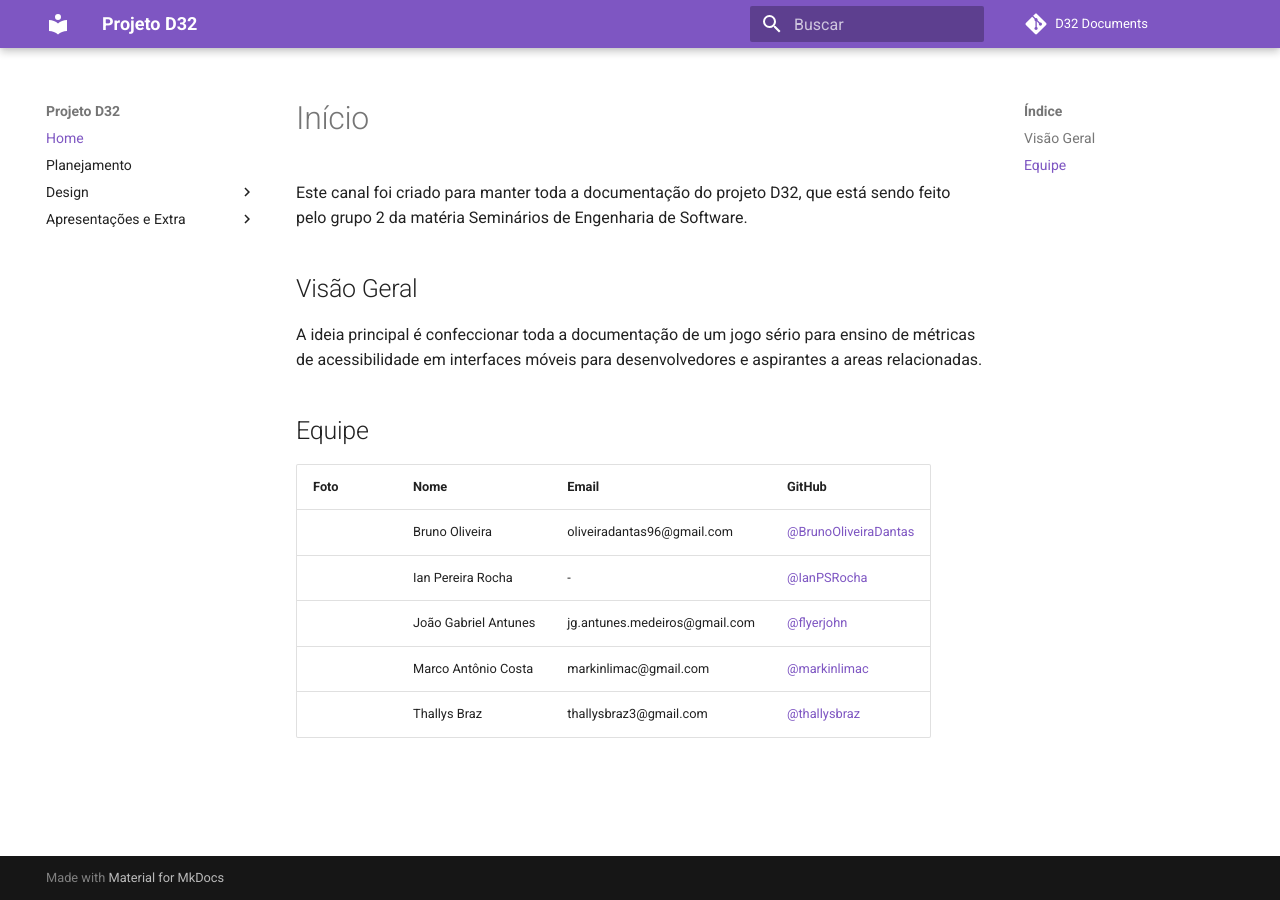
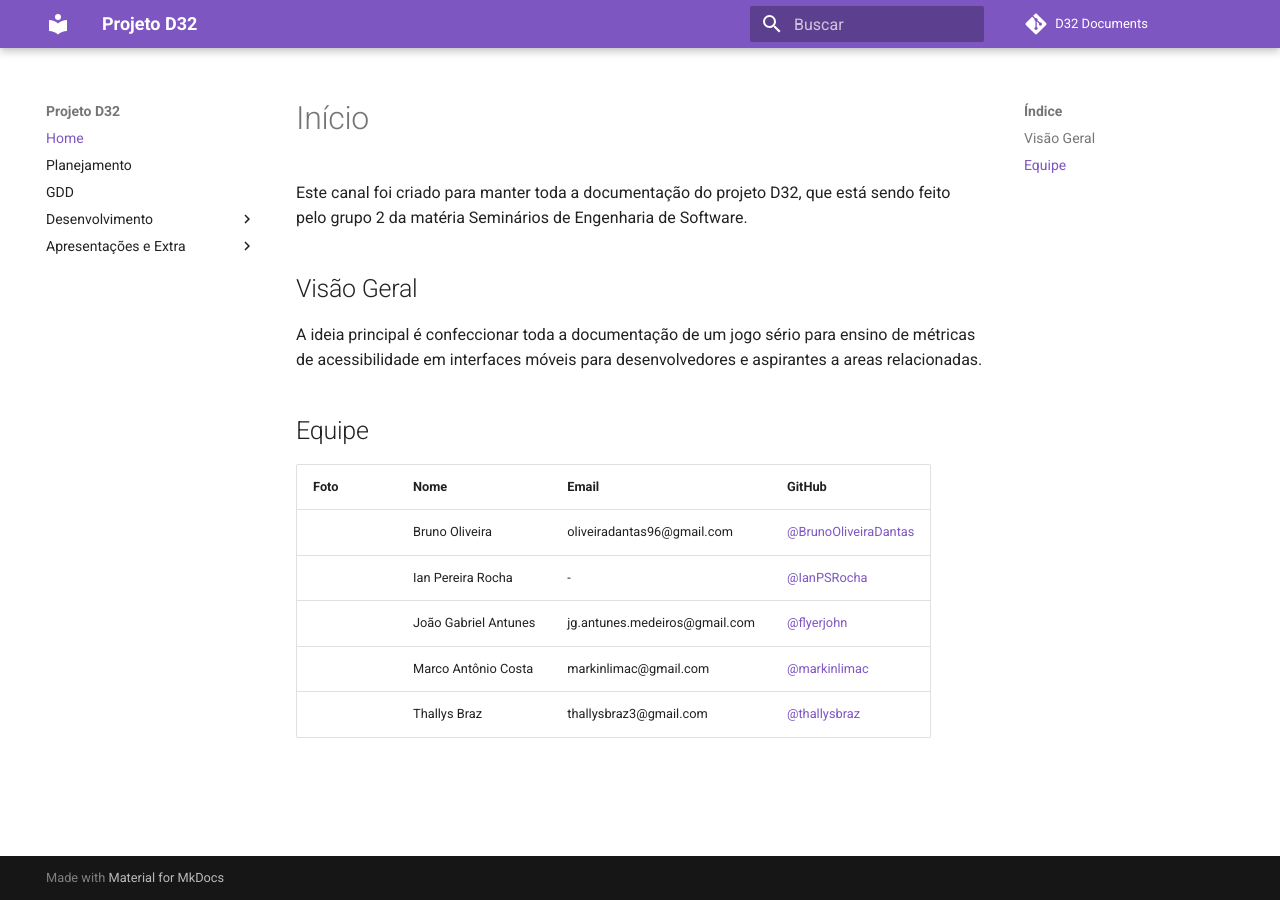
Before and after one commit to Design-de-Jogos/2020.1-D32, an MkDocs documentation site: the page built from docs/index.md, in a window 1280 px wide. Built offline with MkDocs 1.6.1 and Material for MkDocs 9.7.7, drawn with Linux system fonts in a browser that asks for light colours; comment, search, counter and statistics services are not loaded.

Commit message:
Organizando estrutura da wiki.

```diff
--- a/mkdocs.yml
+++ b/mkdocs.yml
@@ -2,8 +2,8 @@ site_name: Projeto D32
 nav:
   - Home: index.md
   - Planejamento: planejamento.md
-  - Design:
-    - Design do Jogo: designjogo.md
+  - GDD: designjogo.md
+  - Desenvolvimento:
     - Introspecção: introspeccao.md
     - Metas de Usabilidade: metasusabilidade.md
     - Questionário: questionario.md
```
